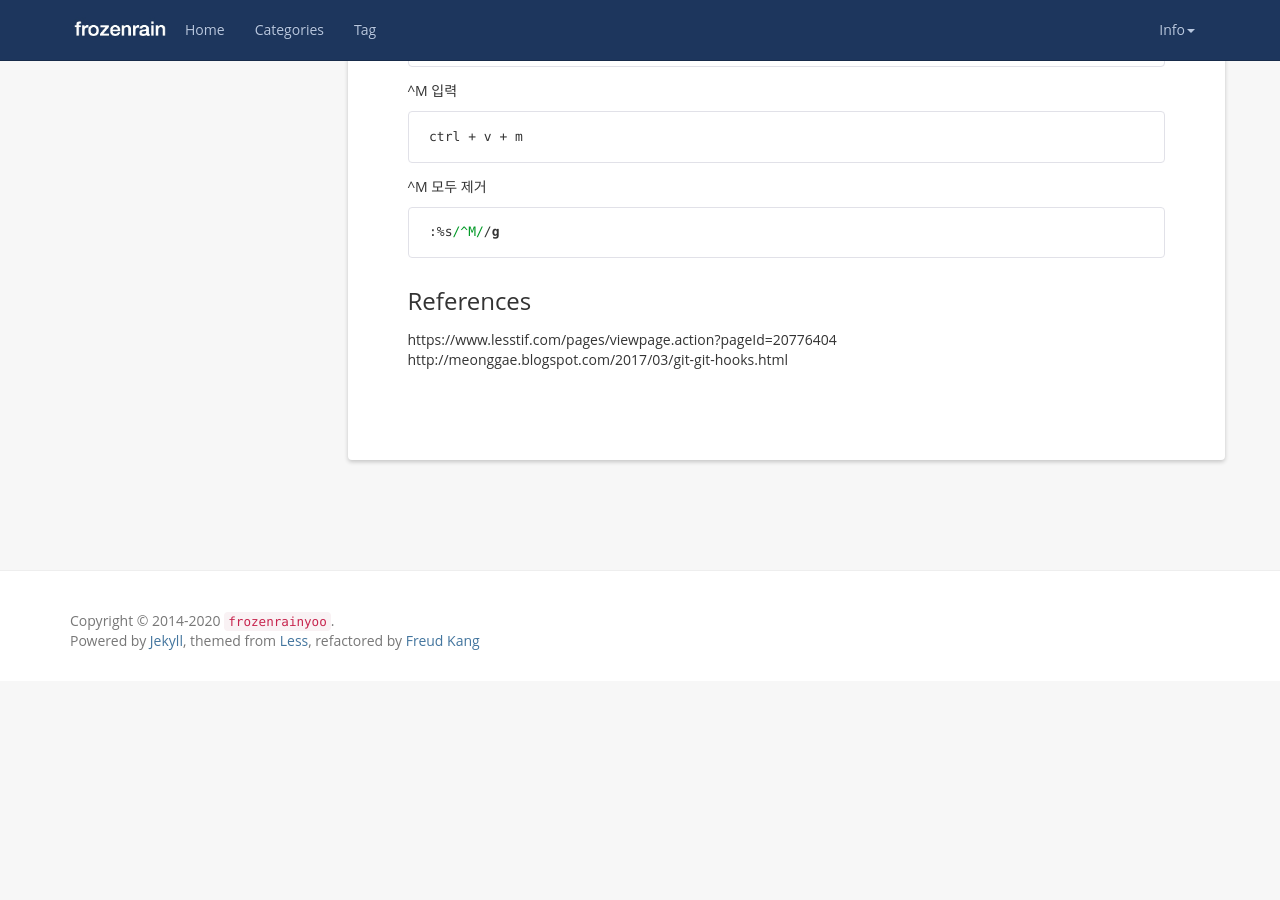
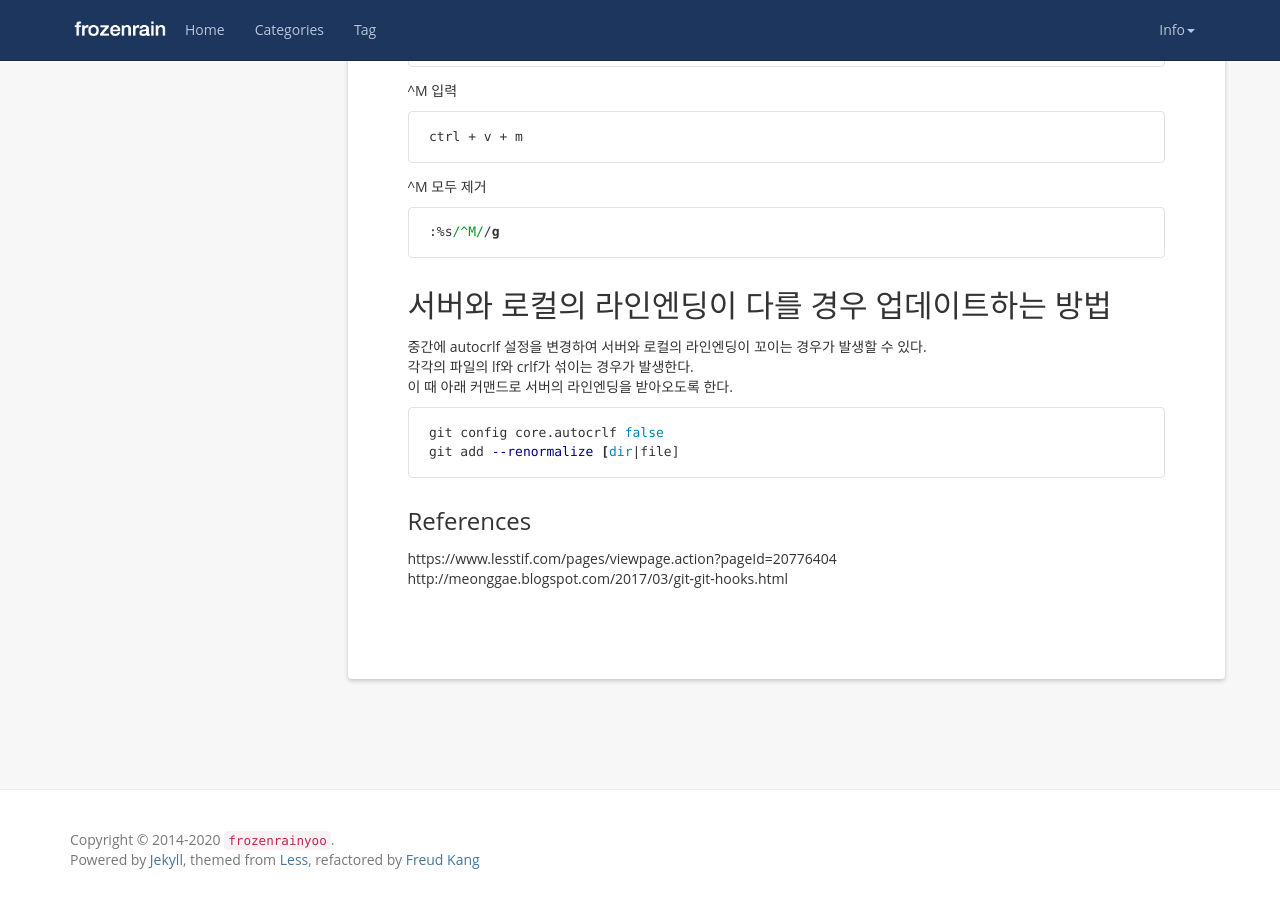
Before and after one commit to frozenrainyoo/frozenrainyoo.github.com, a Jekyll site: the page built from _posts/2020-01-29-encoding-line-ending.md, in a window 1280 px wide and 900 px high, scrolled down 2339 px. Built offline with Jekyll 4.4.1, drawn with Linux system fonts in a browser that asks for light colours; nearby versions of some CDN libraries; a script that is not in the unit is left out; comment, search, counter and statistics services are not loaded; before the commit the page ends 3020 px from its top, so only the background shows below that.

Commit message:
update line ending

````diff
--- a/_posts/2020-01-29-encoding-line-ending.md
+++ b/_posts/2020-01-29-encoding-line-ending.md
@@ -112,6 +112,15 @@ ctrl + v + m
 :%s/^M//g
 ```
 
+## 서버와 로컬의 라인엔딩이 다를 경우 업데이트하는 방법
+중간에 autocrlf 설정을 변경하여 서버와 로컬의 라인엔딩이 꼬이는 경우가 발생할 수 있다.
+각각의 파일의 lf와 crlf가 섞이는 경우가 발생한다.
+이 때 아래 커맨드로 서버의 라인엔딩을 받아오도록 한다.
+```bash
+git config core.autocrlf false
+git add --renormalize [dir|file]
+```
+
 ### References
 https://www.lesstif.com/pages/viewpage.action?pageId=20776404
 http://meonggae.blogspot.com/2017/03/git-git-hooks.html
````
